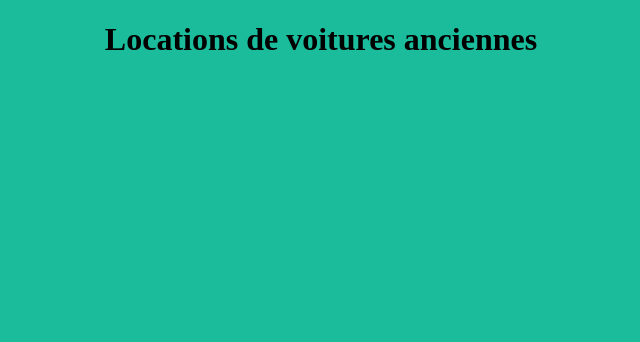
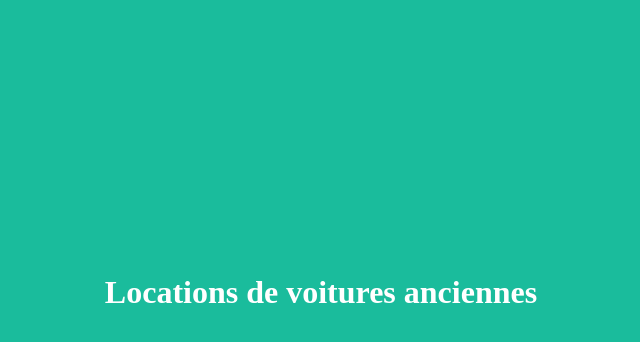
Before and after one commit to Gardial/locationVoiture, a plain HTML site: page index.html in a window 1280 px wide. Shown: the whole page, without its empty margins (319-959 px from the left). Drawn offline with Linux system fonts and the light colour scheme.

Commit message:
modif couleur du grand titre + correction style padding

```diff
--- a/index.html
+++ b/index.html
@@ -5,6 +5,6 @@
   <title>Document</title>
 </head>
 <body style="background-color: #1abc9c">
-  <h1 style="padding-top:20%,padding-bottom:20%; text-align:center">Locations de voitures anciennes</h1>
+  <h1 style="padding-top:20%;padding-bottom:20%; text-align:center;color:#FFFFFF">Locations de voitures anciennes</h1>
 </body>
 </html>
```
